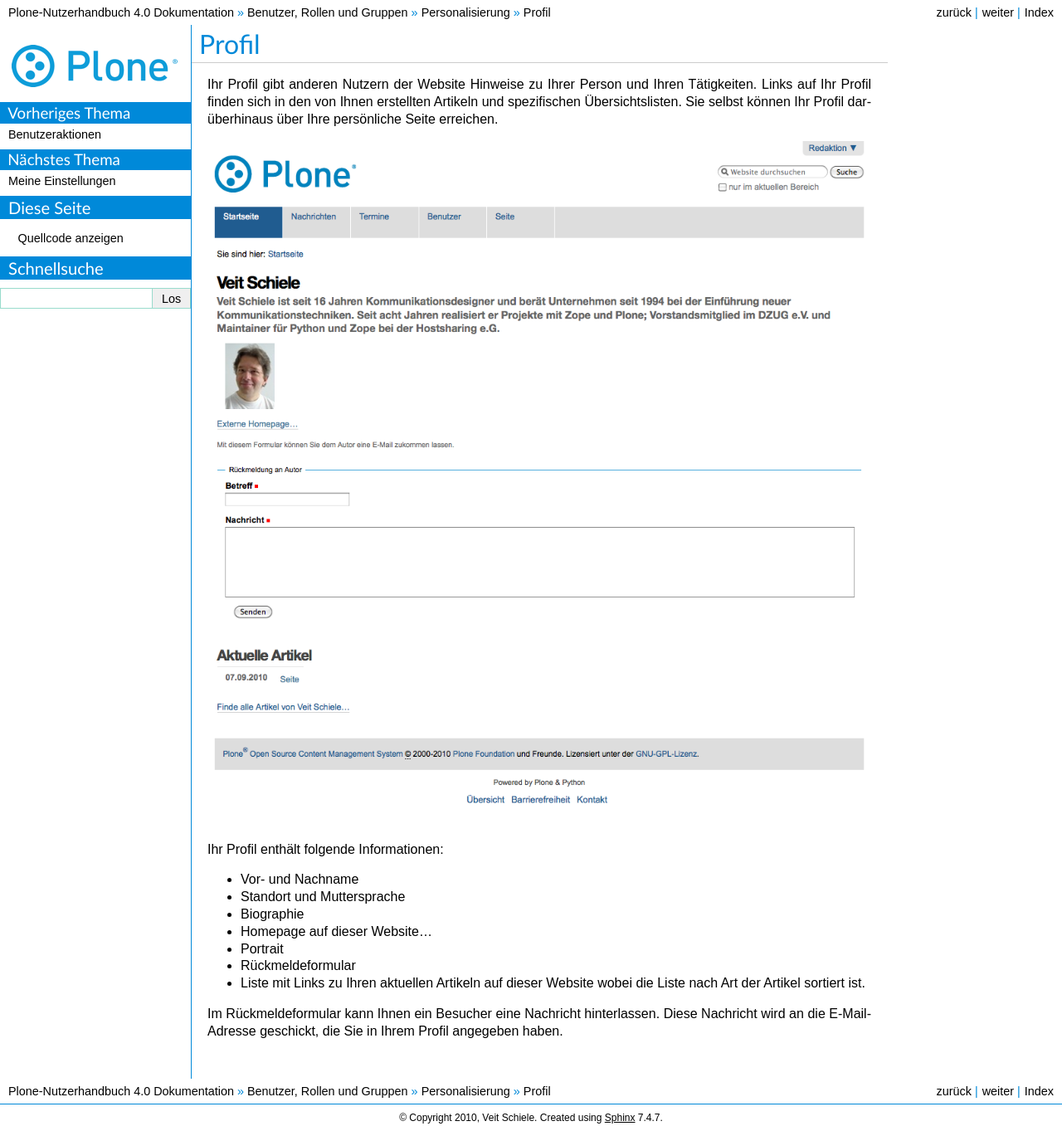
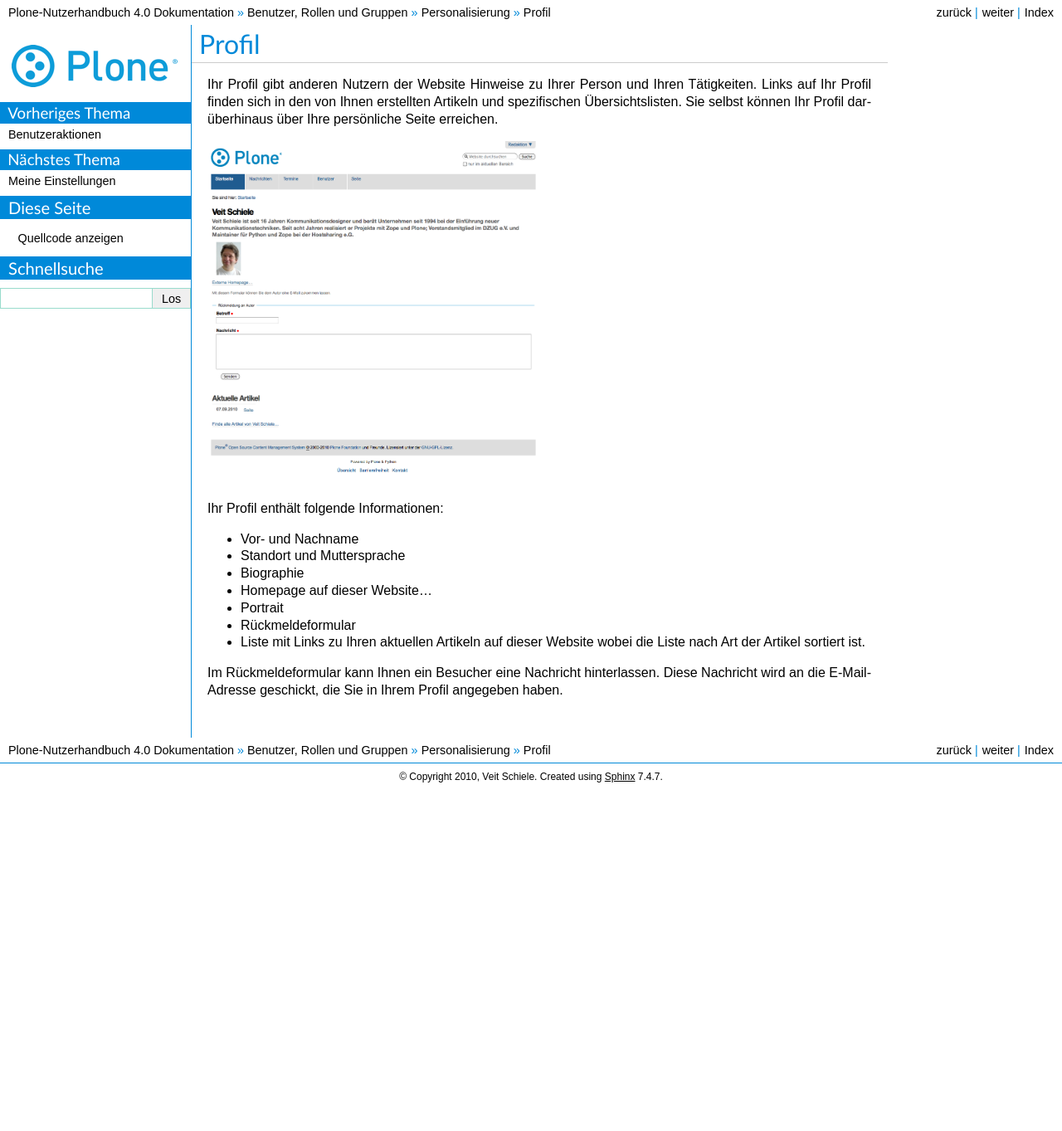
Before and after one commit to veit/plone-nutzerhandbuch, a Sphinx documentation site: the page built from source/benutzer-rollen-und-gruppen/personalisierung/profil.rst, in a window 1280 px wide. Shown: the whole page at 83% size. Built offline with Sphinx 7.4.7, drawn with Linux system fonts in a browser that asks for light colours; pages that are not in the unit, such as notebooks, are missing from menus; after the commit the page ends 952 px from its top, so only the background shows below that.

Commit message:
Updated image references, max width now 400px

```diff
--- a/source/benutzer-rollen-und-gruppen/personalisierung/profil.rst
+++ b/source/benutzer-rollen-und-gruppen/personalisierung/profil.rst
@@ -18,3 +18,5 @@
 Im Rückmeldeformular kann Ihnen ein Besucher eine Nachricht hinterlassen. Diese Nachricht wird an die E-Mail-Adresse geschickt, die Sie in Ihrem Profil angegeben haben.
 
 .. |Profil| image:: plone4-benutzerprofil-mit-kontaktformular.png
+   :width: 400px
+   :target: ../_images/plone4-benutzerprofil-mit-kontaktformular.png
```
